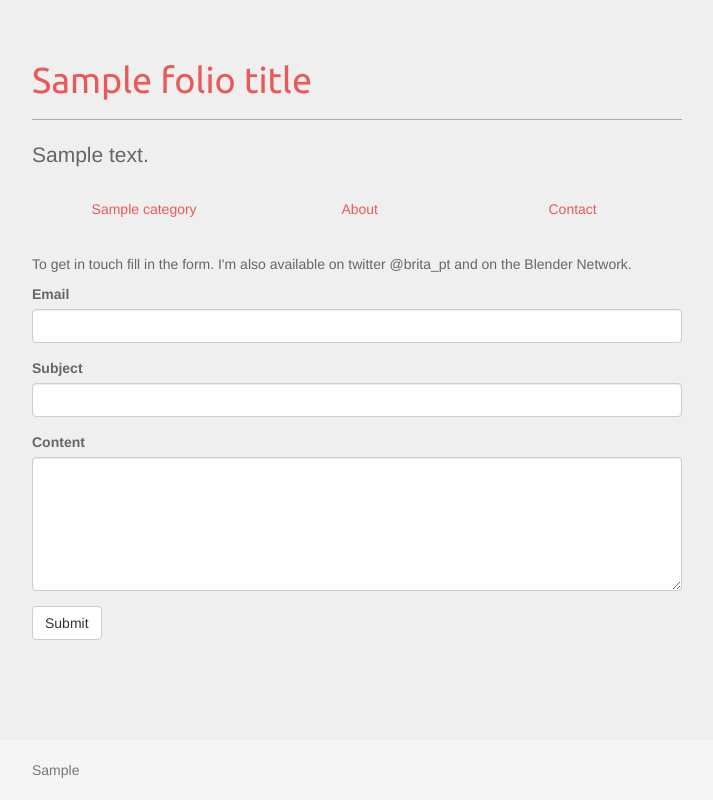
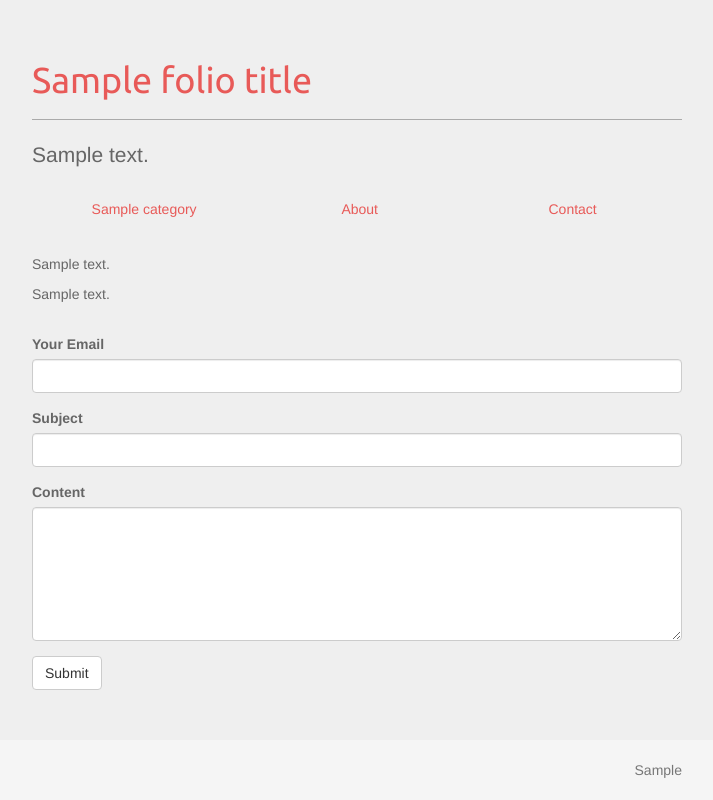
Before and after one commit to fsiddi/folio, a Flask app: template folio/application/templates/folio/contact.html in a window 1280 px wide. Shown: the whole page, without its empty margins (283-996 px from the left). Run offline with Flask 2, Linux system fonts and the light colour scheme; tables that the repository leaves empty hold one stand-in row (values such as "Sample post"); the template is opened without the code that fills it: values that come from a table or form of the project are taken from there, most other values are stand-ins (such as "Sample title", 1, 10 or a date in 2020); parts of the project's set-up code (start-up, migrations or seed data) failed here and were passed over; some libraries are stand-ins or nearby versions.

Commit message:
tiny layout tweaks and moving the contact message to a setting

```diff
--- a/folio/application/modules/main/contact.py
+++ b/folio/application/modules/main/contact.py
@@ -20,7 +20,7 @@ class ContactForm(Form):
     # name = StringField('Name', [
     #     validators.InputRequired()
     # ])
-    email = StringField('Email', [
+    email = StringField('Your Email', [
         validators.InputRequired(),
         validators.Length(min=6, message='Too short'),
         validators.Email(message='A valid email address is required')
--- a/folio/application/static/assets/css/folio.css
+++ b/folio/application/static/assets/css/folio.css
@@ -92,3 +92,11 @@ h3 {
 .project-entry a:hover {
   text-decoration: none;
 }
+
+.project-description {
+    margin-bottom: 20px;
+}
+
+.bottom-margin {
+  margin-bottom: 20px;
+}
--- a/folio/application/templates/folio/contact.html
+++ b/folio/application/templates/folio/contact.html
@@ -3,13 +3,14 @@
 
 {% block body %}
 <div class="row">
-  <div class="col-md-12">
-    <p>To get in touch fill in the form. I'm also available on twitter @brita_pt and on the Blender Network.</p>
+  <div class="col-md-12 bottom-margin">
+    <p>{{contact_message_1|safe}}</p>
+    <p>{{contact_message_2|safe}}</p>
   </div>
 </div>
 
 <div class="row">
-  <div class="col-md-12">
+  <div class="col-md-12 bottom-margin">
   <form method="POST" action="{{url_for('contact')}}" role="form">
     {% for field in form %}
       {{ field.label }}
--- a/folio/application/templates/folio/layout.html
+++ b/folio/application/templates/folio/layout.html
@@ -47,7 +47,7 @@
           <div class="col-md-4">
             <div class="social-icons pull-right">
             {% for link in social_links %}
-              <a href="{{link[2]}}" title="{{link[1]}}">
+              <a href="{{link[2]}}" target="_blank" title="{{link[1]}}">
                 <i class="{{link[0]}}"></i>
               </a>
             {% endfor %}
@@ -94,7 +94,7 @@
 
     <div class="footer">
       <div class="container">
-        <p class="text-muted">{{folio_footer|safe}}</p>
+        <p class="text-muted pull-right">{{folio_footer|safe}}</p>
       </div>
     </div>
 
```
Also changed, not shown: folio/application/templates/folio/project.html (+10 -3 lines).
